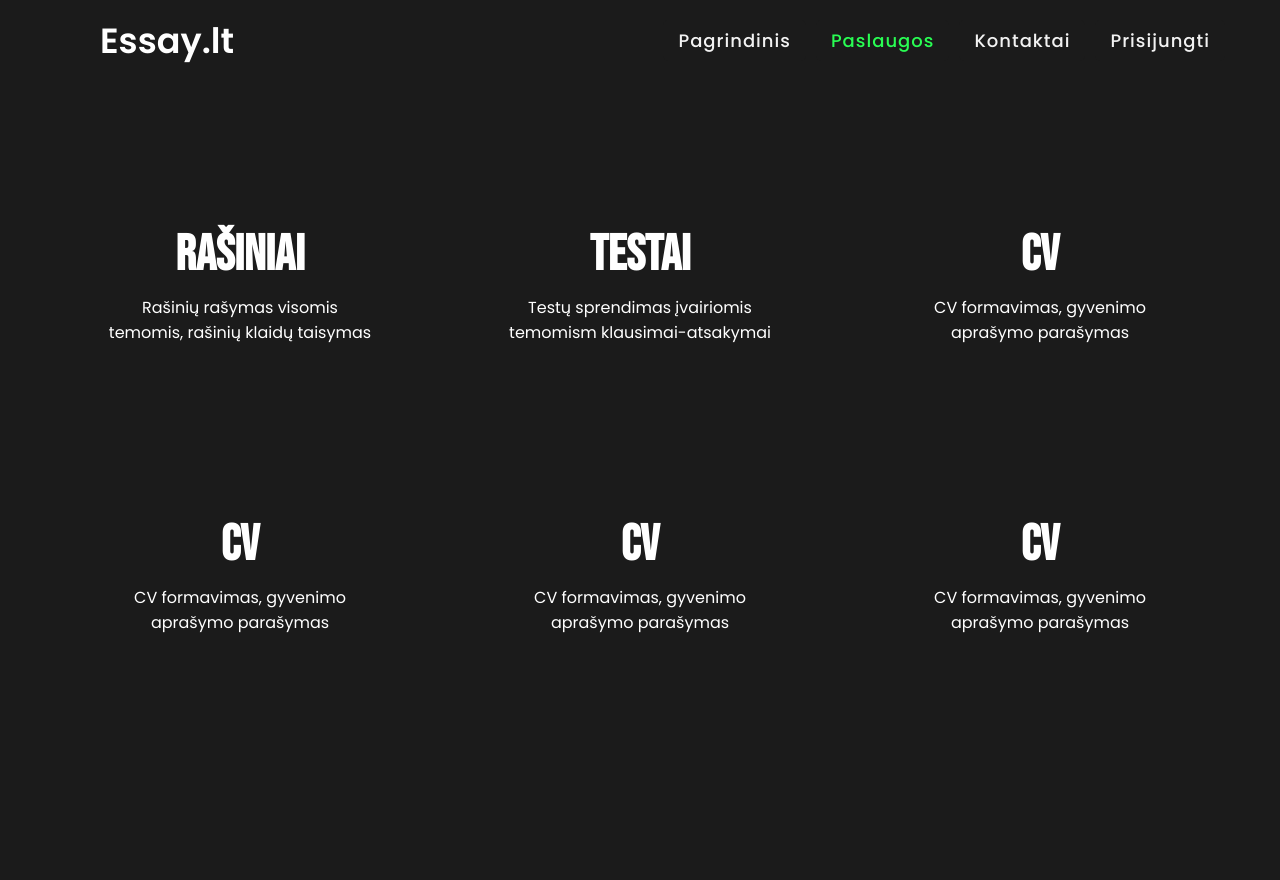
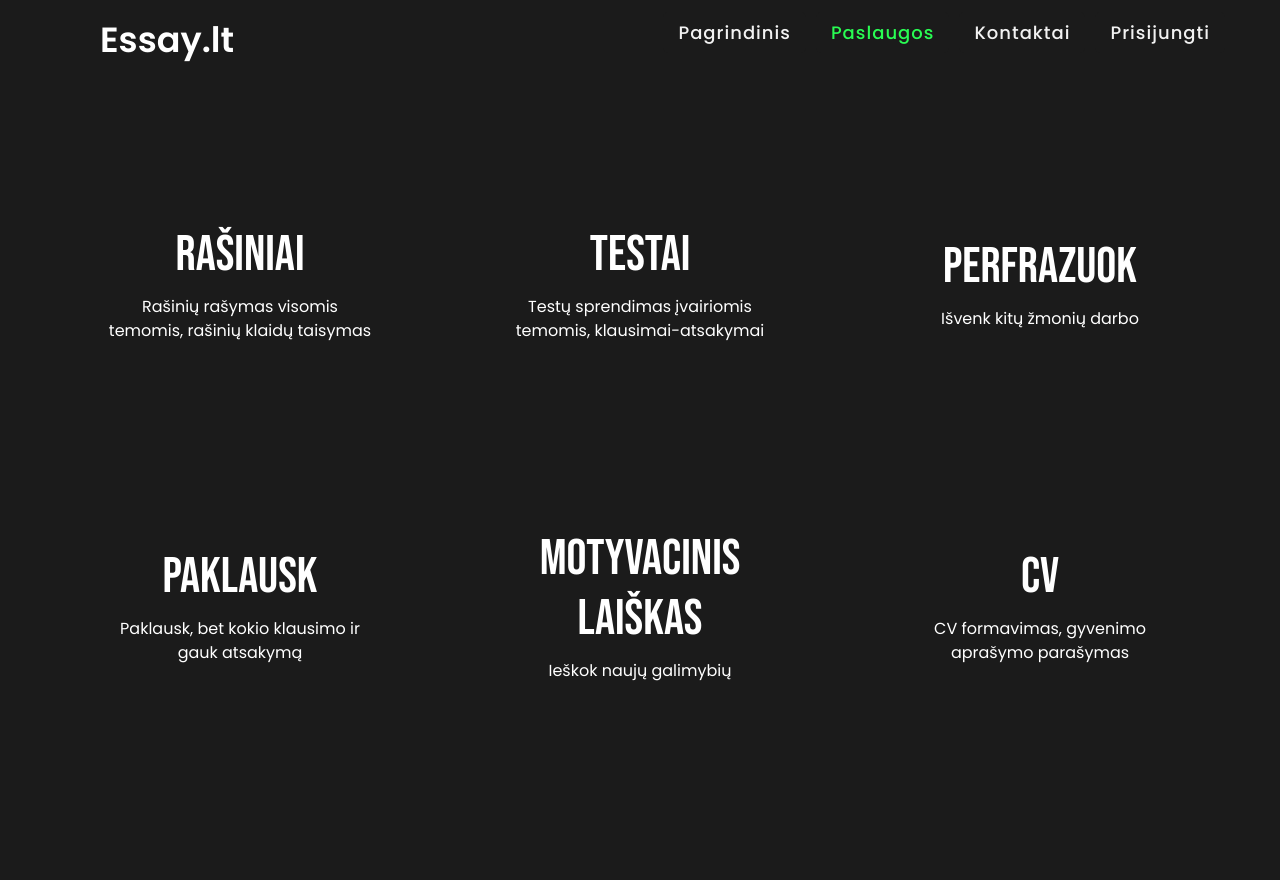
Before and after one commit to Erneeh/Essay-1, a Django app: page /services/ in a window 1280 px wide. Before the commit the page ends 633 px from the top, so only its background shows below. Run offline with Django 3.2, Linux system fonts and the light colour scheme; some libraries are stand-ins or nearby versions.

Commit message:
several changes
changed divs layout, services, added bootstrap to index and other pages where it didnt exist.

```diff
--- a/Projektas/myapp/templates/header.html
+++ b/Projektas/myapp/templates/header.html
@@ -13,6 +13,9 @@
         <link rel="stylesheet" href="{% static 'css/testas.css' %}">
         <link rel="stylesheet" href="https://cdnjs.cloudflare.com/ajax/libs/font-awesome/5.15.3/css/all.min.css"/>
         <meta name="viewport" content="width=device-width, initial-scale=1.0">
+        {% load bootstrap5 %}
+        {% bootstrap_css %}
+        {% bootstrap_javascript %}
     </head>
     <body>
         <nav>
@@ -35,7 +38,6 @@
                 {% endif %}
             </ul>
         </nav>
-
     </body>
 </html>
 {% block content %}
--- a/Projektas/myapp/templates/index.html
+++ b/Projektas/myapp/templates/index.html
@@ -7,6 +7,10 @@
         <meta http-equiv="X-UA-Compatible" content="IE=edge">
         <meta name="viewport" content="width=device-width, initial-scale=1.0">
         <title>Pagrindinis - Essay.lt</title>
+
+        {% load bootstrap5 %}
+        {% bootstrap_css %}
+        {% bootstrap_javascript %}
     </head>
     <body>
 
--- a/Projektas/myapp/templates/login.html
+++ b/Projektas/myapp/templates/login.html
@@ -9,7 +9,6 @@
     <title>Prisijungimas - Essay.lt</title>
     {% load static %}
     <link rel="stylesheet" href="{% static 'css/login.css' %}">
-
     {% load bootstrap5 %}
     {% bootstrap_css %}
     {% bootstrap_javascript %}
--- a/Projektas/myapp/templates/services.html
+++ b/Projektas/myapp/templates/services.html
@@ -1,7 +1,6 @@
 {% extends "header.html" %}
 {% block content %}
 <html lang="en">
-
     <head>
         <meta charset="UTF-8"/>
         <meta name="viewport" content="width=device-width, initial-scale=1.0"/>
@@ -11,8 +10,12 @@
         <link href="https://cdn.lineicons.com/3.0/lineicons.css" rel="stylesheet">
         {% load static %}
         <link rel="stylesheet" href="{% static 'css/stilius.css' %}">
+        {% load bootstrap5 %}
+        {% bootstrap_css %}
+        {% bootstrap_javascript %}
     </head>
-<body class="kunas">
+    <body>
+        <div class="kunas">
             <div class="wrapper">
                 <div class="box-area">
                     <div class="icon-area">
@@ -26,28 +29,28 @@
                         <i class="lni lni-list"></i>
                     </div>
                     <h6>Testai</h6>
-        <p>Testų sprendimas įvairiomis temomism klausimai-atsakymai</p>
+                    <p>Testų sprendimas įvairiomis temomis, klausimai-atsakymai</p>
                 </div>
                 <div class="box-area">
                     <div class="icon-area">
                         <i class="lni lni-postcard"></i>
                     </div>
-        <h6>CV</h6>
-        <p>CV formavimas, gyvenimo aprašymo parašymas</p>
+                    <h6>Perfrazuok</h6>
+                    <p>Išvenk kitų žmonių darbo</p>
                 </div>
                 <div class="box-area">
                     <div class="icon-area">
                         <i class="lni lni-postcard"></i>
                     </div>
-        <h6>CV</h6>
-        <p>CV formavimas, gyvenimo aprašymo parašymas</p>
+                    <h6>Paklausk</h6>
+                    <p>Paklausk, bet kokio klausimo ir gauk atsakymą</p>
                 </div>
                 <div class="box-area">
                     <div class="icon-area">
                         <i class="lni lni-postcard"></i>
                     </div>
-        <h6>CV</h6>
-        <p>CV formavimas, gyvenimo aprašymo parašymas</p>
+                    <h6>Motyvacinis laiškas</h6>
+                    <p>Ieškok naujų galimybių</p>
                 </div>
                 <div class="box-area">
                     <div class="icon-area">
@@ -57,6 +60,7 @@
                     <p>CV formavimas, gyvenimo aprašymo parašymas</p>
                 </div>
             </div>
+        </div>
     </body>
 </html>
 
```
Also changed, not shown: Projektas/db.sqlite3. Lines whose indentation alone changed are shown as unchanged.
